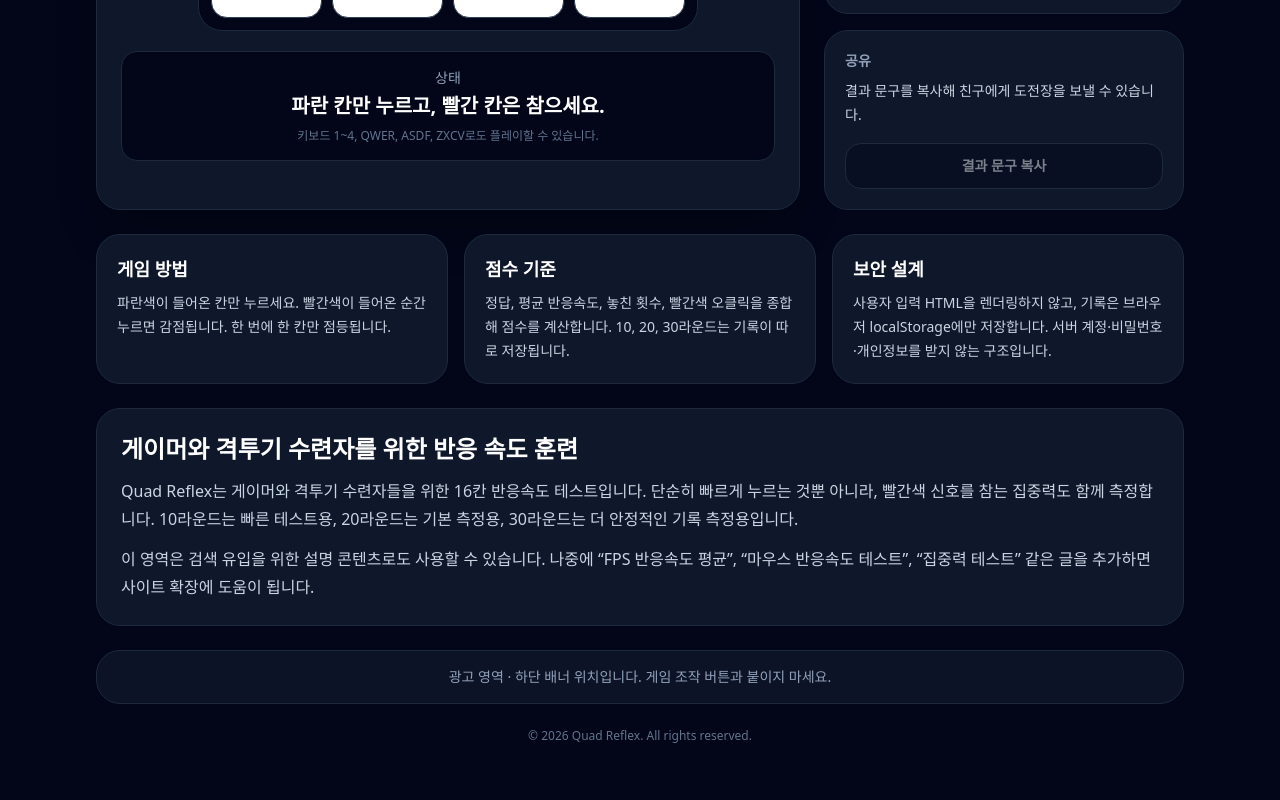
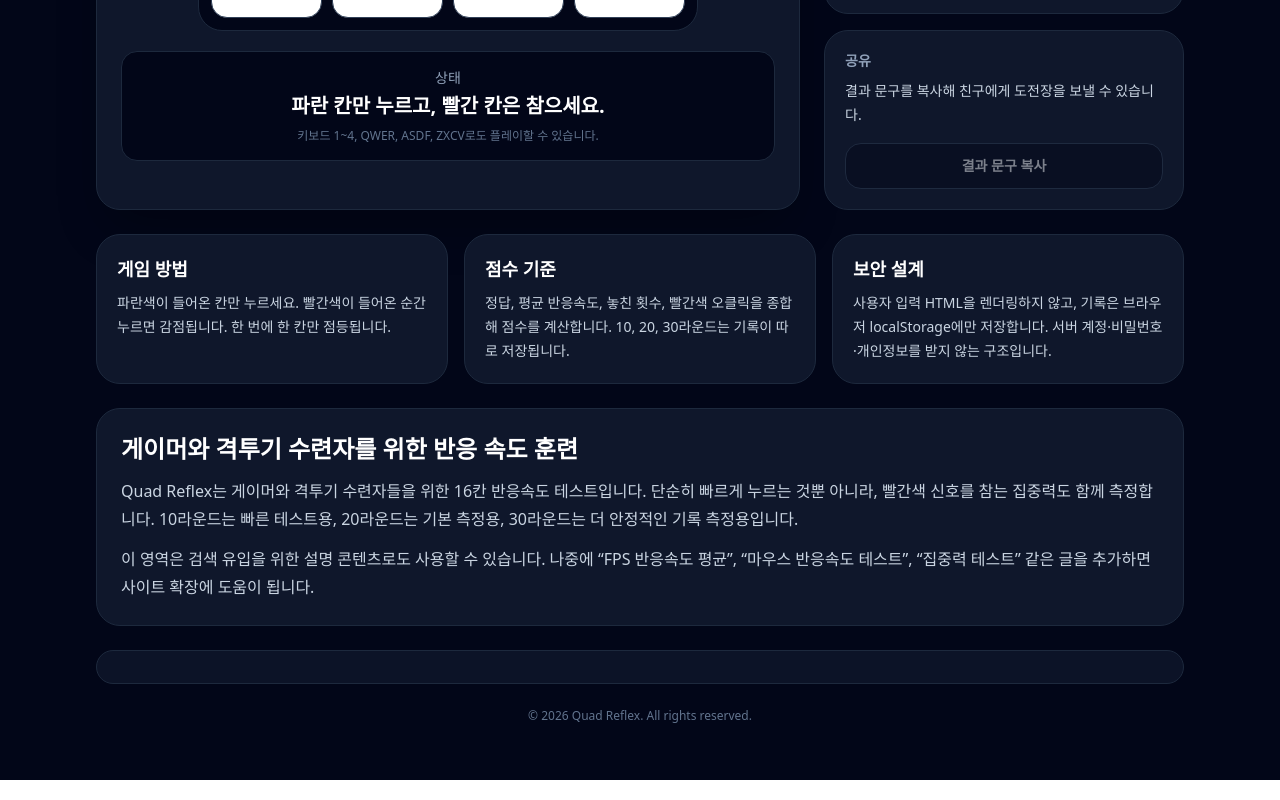
Before and after one commit to HanseonJoo/quad_reflex, a React (Vite) app: page / in a window 1280 px wide. Shown: the part 1058-1858 px from the top of the page. Built offline with nearby package versions, Linux system fonts and the light colour scheme.

Commit message:
Update App.jsx

```diff
--- a/src/App.jsx
+++ b/src/App.jsx
@@ -246,7 +246,7 @@ export default function App() {
 
         <article className="rounded-3xl border border-slate-800 bg-slate-900 p-6 leading-7 text-slate-300"><h2 className="text-2xl font-black text-white">게이머와 격투기 수련자를 위한 반응 속도 훈련</h2><p className="mt-3">Quad Reflex는 게이머와 격투기 수련자들을 위한 16칸 반응속도 테스트입니다. 단순히 빠르게 누르는 것뿐 아니라, 빨간색 신호를 참는 집중력도 함께 측정합니다. 10라운드는 빠른 테스트용, 20라운드는 기본 측정용, 30라운드는 더 안정적인 기록 측정용입니다.</p><p className="mt-3">이 영역은 검색 유입을 위한 설명 콘텐츠로도 사용할 수 있습니다. 나중에 “FPS 반응속도 평균”, “마우스 반응속도 테스트”, “집중력 테스트” 같은 글을 추가하면 사이트 확장에 도움이 됩니다.</p></article>
 
-        <div className="rounded-3xl border border-slate-800 bg-slate-900/80 p-4 text-center text-sm text-slate-400">광고 영역 · 하단 배너 위치입니다. 게임 조작 버튼과 붙이지 마세요.</div>
+        <div className="rounded-3xl border border-slate-800 bg-slate-900/80 p-4 text-center text-sm text-slate-400"> </div>
         <footer className="pb-8 text-center text-xs text-slate-500">© {new Date().getFullYear()} Quad Reflex. All rights reserved.</footer>
       </section>
     </main>
```
